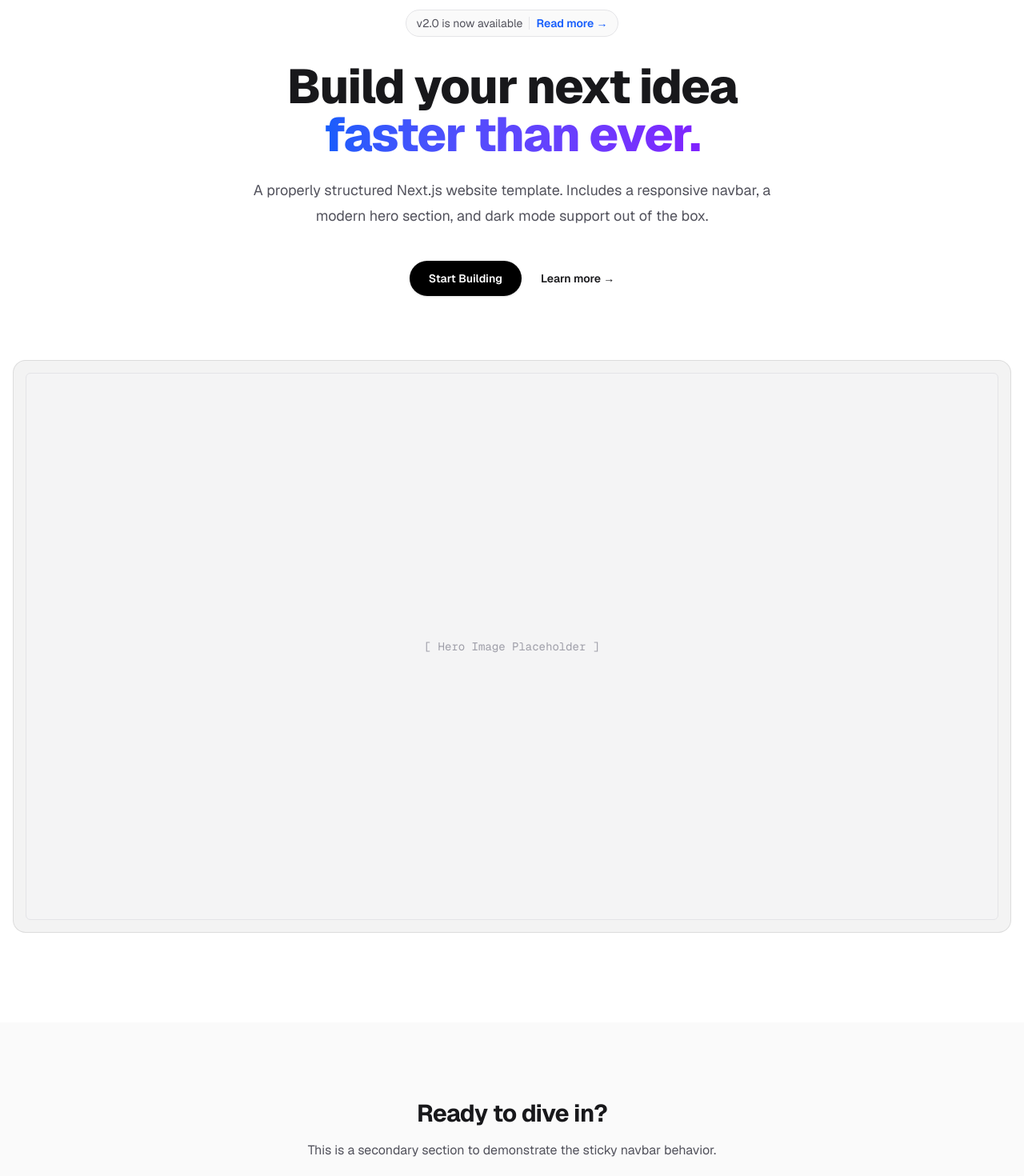
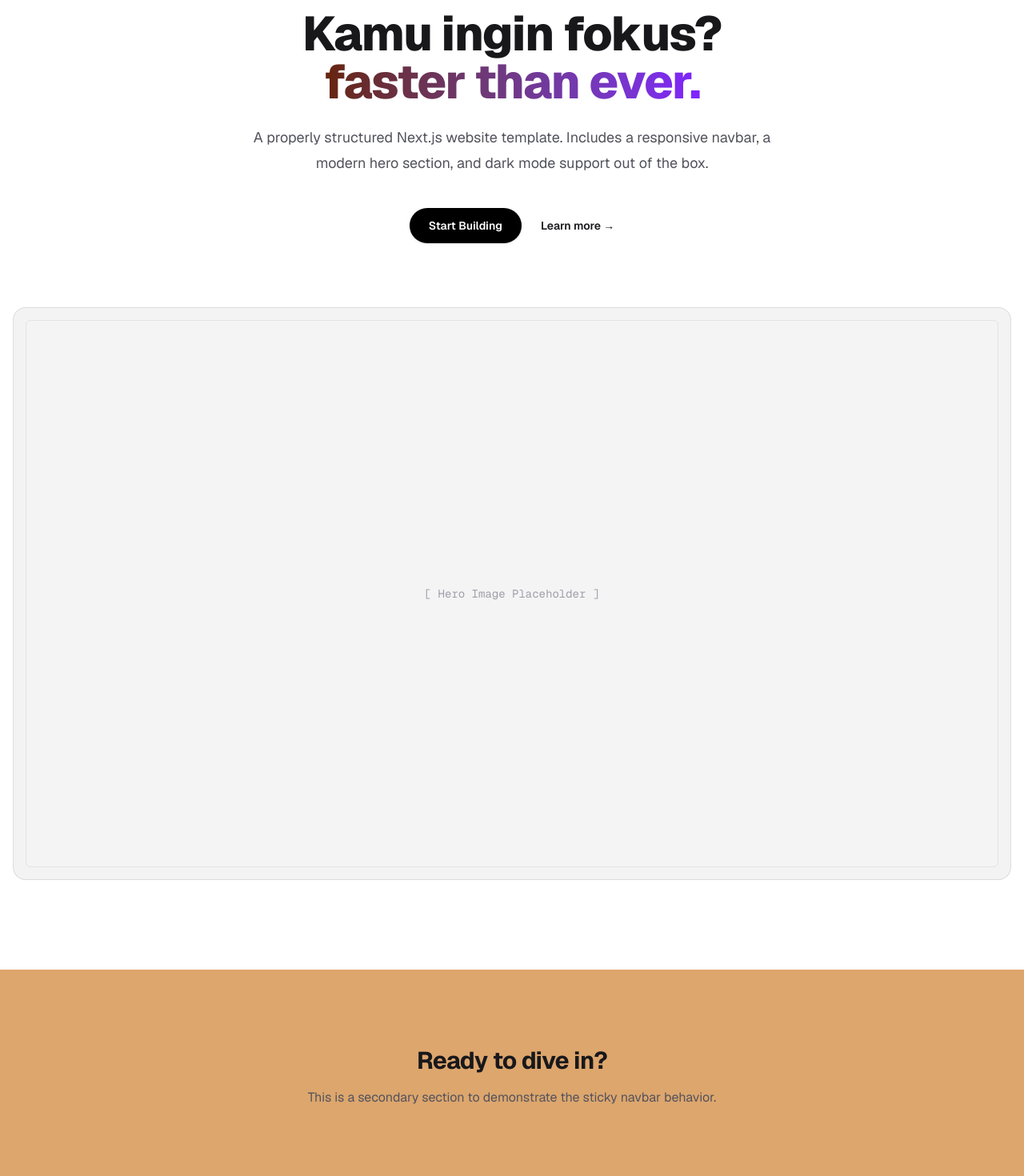
Before and after one commit to pyroscorcher/cuccufafa, a Next.js app: page / in a window 1280 px wide. Shown: the part 180-1650 px from the top of the page at 80% size. Built offline with nearby package versions, Linux system fonts and the light colour scheme.

Commit message:
background color

```diff
--- a/app/page.tsx
+++ b/app/page.tsx
@@ -13,7 +13,7 @@ export default function Home() {
         <Hero />
 
         {/* Example Content Section to show scrolling */}
-        <section className="py-24 bg-zinc-50 dark:bg-zinc-900/50">
+        <section className="py-24 bg-[#DDA66D] dark:bg-zinc-900/50">
            <div className="max-w-7xl mx-auto px-6 lg:px-8 text-center">
               <h2 className="text-3xl font-bold tracking-tight text-zinc-900 dark:text-zinc-100">
                 Ready to dive in?
--- a/components/Hero.tsx
+++ b/components/Hero.tsx
@@ -6,17 +6,10 @@ export default function Hero() {
     <section className="relative pt-32 pb-20 lg:pt-48 lg:pb-32 overflow-hidden">
       <div className="max-w-7xl mx-auto px-4 sm:px-6 lg:px-8 relative z-10 text-center">
 
-        {/* Badge */}
-        <div className="inline-flex items-center rounded-full border border-zinc-200 bg-zinc-50 px-3 py-1 text-sm leading-6 text-zinc-600 mb-8 dark:border-zinc-800 dark:bg-zinc-900 dark:text-zinc-400">
-          <span>v2.0 is now available</span>
-          <span className="ml-2 inline-block h-4 w-px bg-zinc-200 dark:bg-zinc-700"></span>
-          <a href="#" className="ml-2 font-semibold text-blue-600 dark:text-blue-400 hover:underline">Read more &rarr;</a>
-        </div>
-
         {/* Heading */}
         <h1 className="text-4xl font-extrabold tracking-tight text-zinc-900 sm:text-6xl dark:text-zinc-50">
-          Build your next idea <br />
-          <span className="text-transparent bg-clip-text bg-gradient-to-r from-blue-600 to-violet-600">
+          Kamu ingin fokus? <br />
+          <span className="text-transparent bg-clip-text bg-gradient-to-r from-[#672409] to-violet-600">
             faster than ever.
           </span>
         </h1>
--- a/components/Navbar.tsx
+++ b/components/Navbar.tsx
@@ -8,7 +8,7 @@ export default function Navbar() {
       <div className="max-w-7xl mx-auto px-4 sm:px-6 lg:px-8">
         <div className="flex items-center justify-between h-16">
           {/* Logo Section */}
-            <Link href="/" className="flex-shrink-0 flex items-center gap-2">
+            <Link href="/" className="w-max flex-shrink-0 flex items-center gap-2">
                 {/* Replaced the "N" box with this Image component */}
                 <Image
                 src="/Logo.png"       // Make sure 'logo.png' is in your 'public' folder
```
